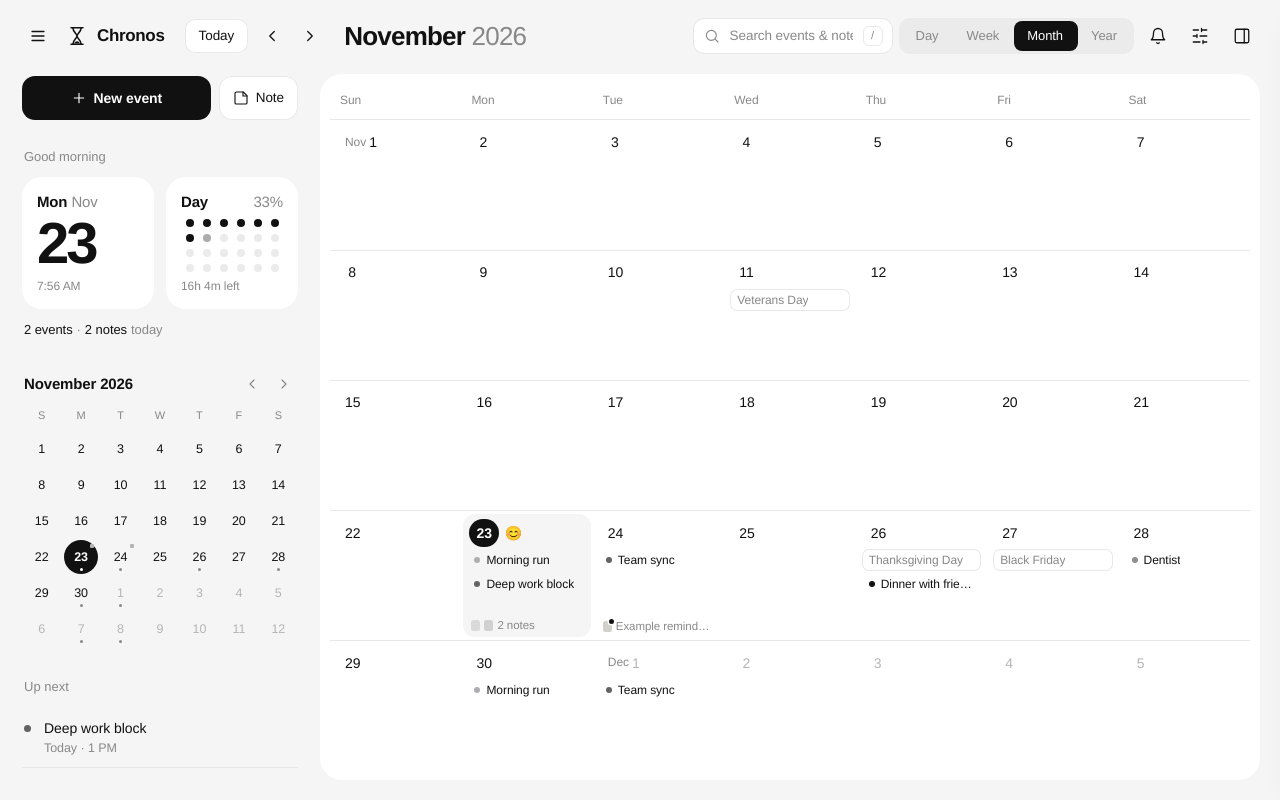
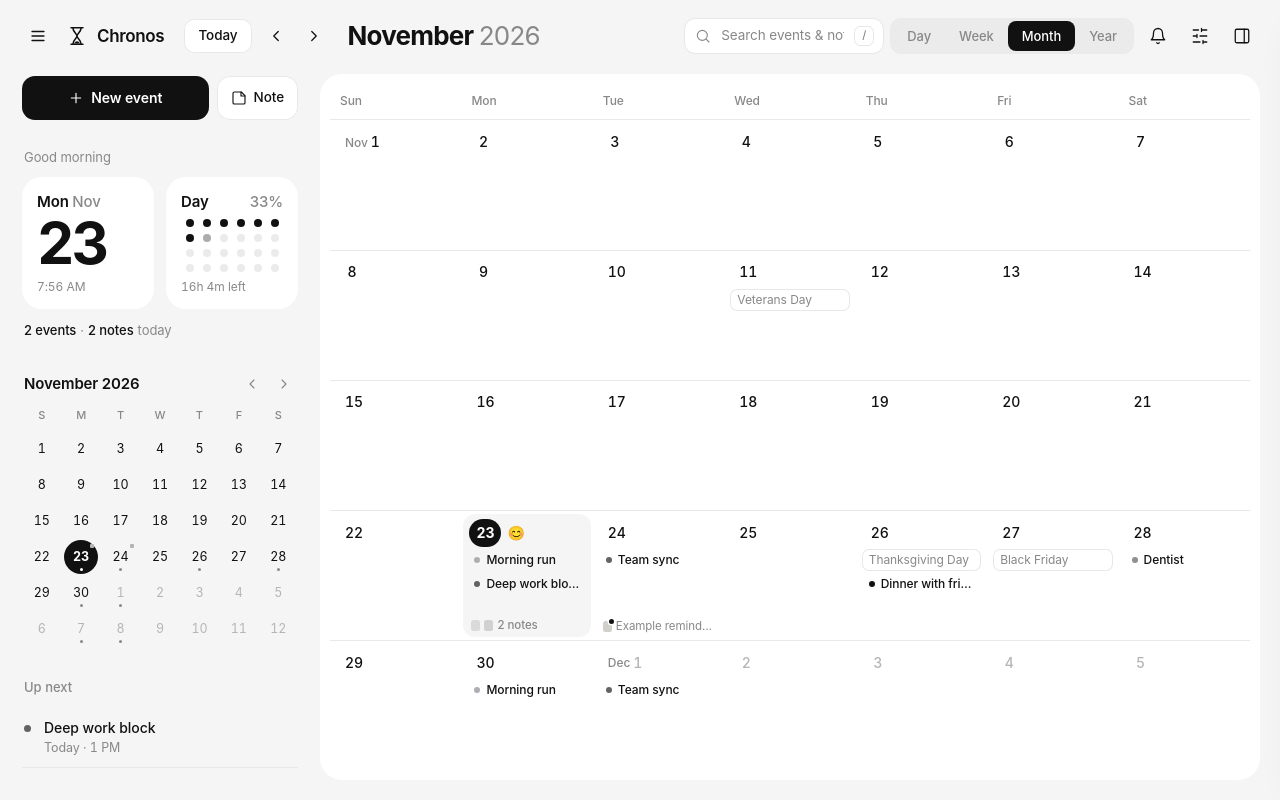
Before and after one commit to shawnmp5/busy, a plain HTML site: page index.html in a window 1280 px wide. Drawn offline with Linux system fonts and the light colour scheme.

Commit message:
Use Apple's San Francisco typeface instead of Helvetica Neue
The font stack now starts with -apple-system / SF Pro, so Apple devices
render the native San Francisco face. Elsewhere it falls back to Inter,
the closest open equivalent, loaded from Google Fonts.

The typeface picker now offers Apple's family: San Francisco, SF Rounded,
New York and SF Mono. Saved settings that pointed at Helvetica (or the
removed System option) move to San Francisco.

Co-Authored-By: Claude Opus 5.5 <noreply@anthropic.com>
Claude-Session: https://claude.ai/code/session_013b6RReFRiqvcrkPxFtfaus

```diff
--- a/css/styles.css
+++ b/css/styles.css
@@ -1,5 +1,5 @@
 /* Chronos — a quiet, monochrome calendar.
-   Black and white with grays for everything secondary. One typeface (Helvetica Neue),
+   Black and white with grays for everything secondary. One typeface (Apple's San Francisco, with Inter as the fallback),
    generous whitespace, thin dividers, and black for anything selected or important. */
 
 /* ---------- Tokens ---------- */
@@ -21,8 +21,8 @@
   --scrim: rgb(0 0 0 / .18);
   color-scheme: light;
 
-  --font-display: "Helvetica Neue", Helvetica, Arial, sans-serif;
-  --font-body: "Helvetica Neue", Helvetica, Arial, sans-serif;
+  --font-display: -apple-system, BlinkMacSystemFont, "SF Pro Text", "SF Pro Display", Inter, "Segoe UI", Roboto, sans-serif;
+  --font-body: -apple-system, BlinkMacSystemFont, "SF Pro Text", "SF Pro Display", Inter, "Segoe UI", Roboto, sans-serif;
   --font-note: var(--font-body);
   --note-size: 14px;
   --r: 14px;
--- a/js/app.js
+++ b/js/app.js
@@ -73,13 +73,14 @@ const SKINS = [
   { id: 'graphite', name: 'Graphite', bg: '#1c1c1e', sf: '#2c2c2e', ac: '#f2f2f2' },
   { id: 'dark', name: 'Dark', bg: '#000000', sf: '#1c1c1c', ac: '#f2f2f2' },
 ];
-const HELVETICA = '"Helvetica Neue", Helvetica, Arial';
+/* Apple's San Francisco family where it exists (Apple devices); Inter, its closest open match, everywhere else */
+const SF = '-apple-system, BlinkMacSystemFont, "SF Pro Text", "SF Pro Display", Inter, "Segoe UI", Roboto';
+const INTER = 'family=Inter:wght@400..700';
 const FONTS = [
-  { id: 'helvetica', name: 'Helvetica Neue', display: HELVETICA, body: HELVETICA, gf: null },
-  { id: 'system', name: 'System', display: '-apple-system, BlinkMacSystemFont, "SF Pro Text", "Segoe UI", Roboto', body: '-apple-system, BlinkMacSystemFont, "SF Pro Text", "Segoe UI", Roboto', gf: null },
-  { id: 'rounded', name: 'Rounded', display: `ui-rounded, "SF Pro Rounded", ${HELVETICA}`, body: `ui-rounded, "SF Pro Rounded", ${HELVETICA}`, gf: null },
-  { id: 'serif', name: 'Serif', display: '"New York", "Iowan Old Style", Georgia, "Times New Roman"', body: '"New York", "Iowan Old Style", Georgia, "Times New Roman"', gf: null },
-  { id: 'mono', name: 'Mono', display: 'ui-monospace, "SF Mono", Menlo, Consolas', body: 'ui-monospace, "SF Mono", Menlo, Consolas', gf: null },
+  { id: 'sf', name: 'San Francisco', display: SF, body: SF, gf: INTER },
+  { id: 'rounded', name: 'SF Rounded', display: `ui-rounded, "SF Pro Rounded", ${SF}`, body: `ui-rounded, "SF Pro Rounded", ${SF}`, gf: INTER },
+  { id: 'serif', name: 'New York', display: 'ui-serif, "New York", "Iowan Old Style", Georgia, "Times New Roman"', body: 'ui-serif, "New York", "Iowan Old Style", Georgia, "Times New Roman"', gf: null },
+  { id: 'mono', name: 'SF Mono', display: 'ui-monospace, "SF Mono", Menlo, Consolas', body: 'ui-monospace, "SF Mono", Menlo, Consolas', gf: null },
 ];
 const NOTE_FONTS = [
   { id: 'clean', name: 'Clean', family: 'var(--font-body)', size: 14, gf: null },
@@ -92,7 +93,7 @@ const attrFont = f => f.replace(/"/g, "'");
 const REMINDERS = [[null, 'No reminder'], [0, 'At start time'], [5, '5 minutes before'], [10, '10 minutes before'], [15, '15 minutes before'], [30, '30 minutes before'], [60, '1 hour before'], [120, '2 hours before'], [1440, '1 day before']];
 const REPEATS = [['none', 'Does not repeat'], ['daily', 'Every day'], ['weekdays', 'Every weekday (Mon–Fri)'], ['weekly', 'Every week'], ['biweekly', 'Every 2 weeks'], ['monthly', 'Every month'], ['yearly', 'Every year']];
 const DEFAULT_SETTINGS = {
-  skin: 'light', accent: null, font: 'helvetica', noteFont: 'clean',
+  skin: 'light', accent: null, font: 'sf', noteFont: 'clean',
   weekStart: 0, hour12: true, showWeekNumbers: false, showWeekends: true,
   ambient: false, grain: false, glass: false, density: 'comfortable', radius: 14,
   dayStartHour: 7, sound: true, soundType: 'chime', showHolidays: true,
@@ -146,13 +147,14 @@ function migrate(s) {
   out.events.forEach(e => { e.exceptions = e.exceptions || []; e.repeat = e.repeat || 'none'; });
   if (((s.settings && s.settings.design) || 1) < 2) {
     /* One-time move to the monochrome design: reset appearance, turn default colours into grays */
-    Object.assign(out.settings, { skin: 'light', accent: null, font: 'helvetica', noteFont: 'clean', radius: 14, ambient: false, grain: false, glass: false, design: 2 });
+    Object.assign(out.settings, { skin: 'light', accent: null, font: 'sf', noteFont: 'clean', radius: 14, ambient: false, grain: false, glass: false, design: 2 });
     const mono = c => (c && OLD_EVENT_COLORS[String(c).toLowerCase()]) || c;
     out.calendars.forEach(c => { c.color = mono(c.color); });
     out.events.forEach(e => { if (e.color) e.color = mono(e.color); });
   }
   out.notes.forEach(n => { if (OLD_NOTE_COLORS[n.color]) n.color = OLD_NOTE_COLORS[n.color]; });
   if (!SKINS.some(k => k.id === out.settings.skin)) out.settings.skin = 'light';
+  if (!FONTS.some(f => f.id === out.settings.font)) out.settings.font = 'sf';
   const cutoff = Date.now() - 14 * 864e5;
   for (const k in out.fired) if (out.fired[k] < cutoff) delete out.fired[k];
   return out;
```
Also changed, not shown: 1 other file.
